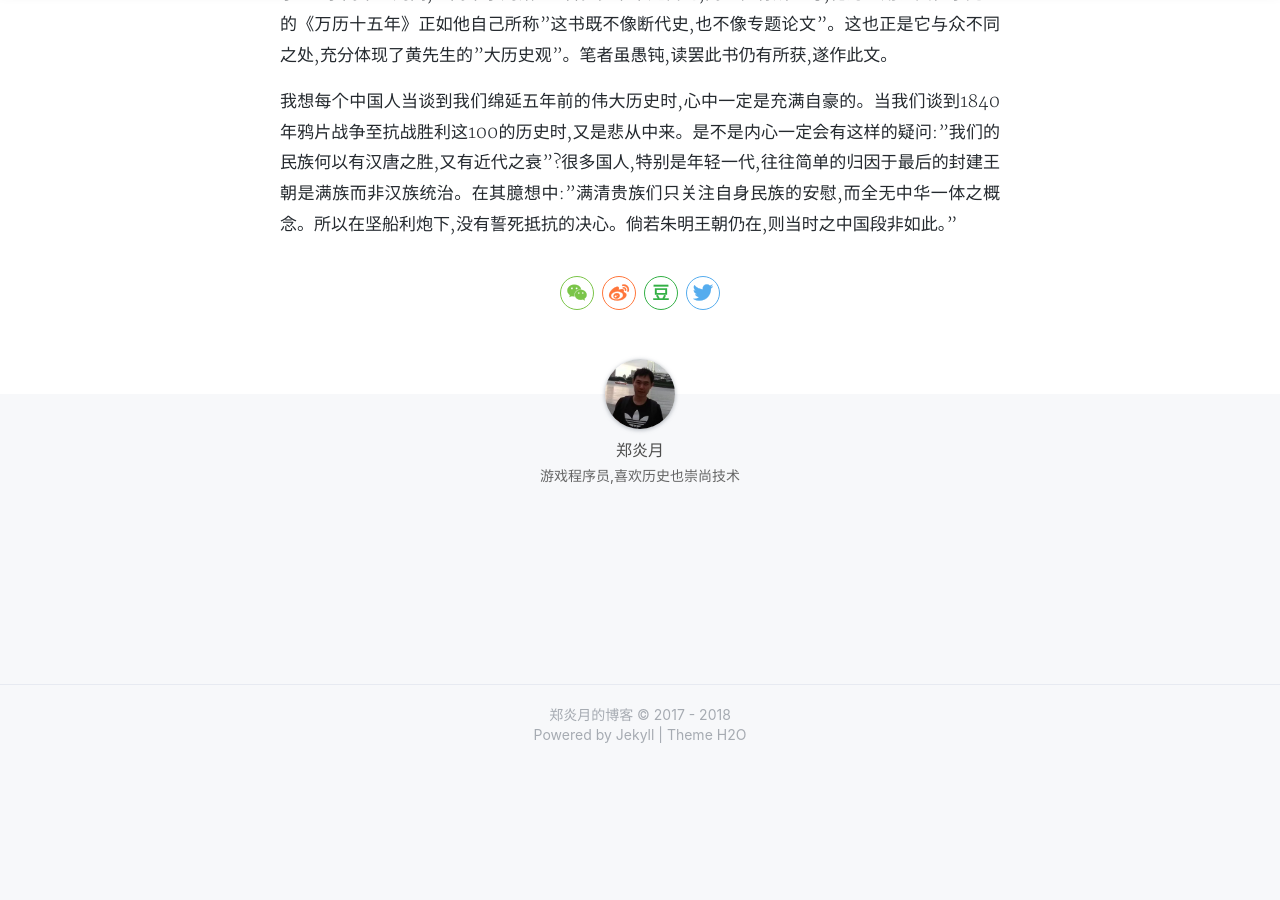
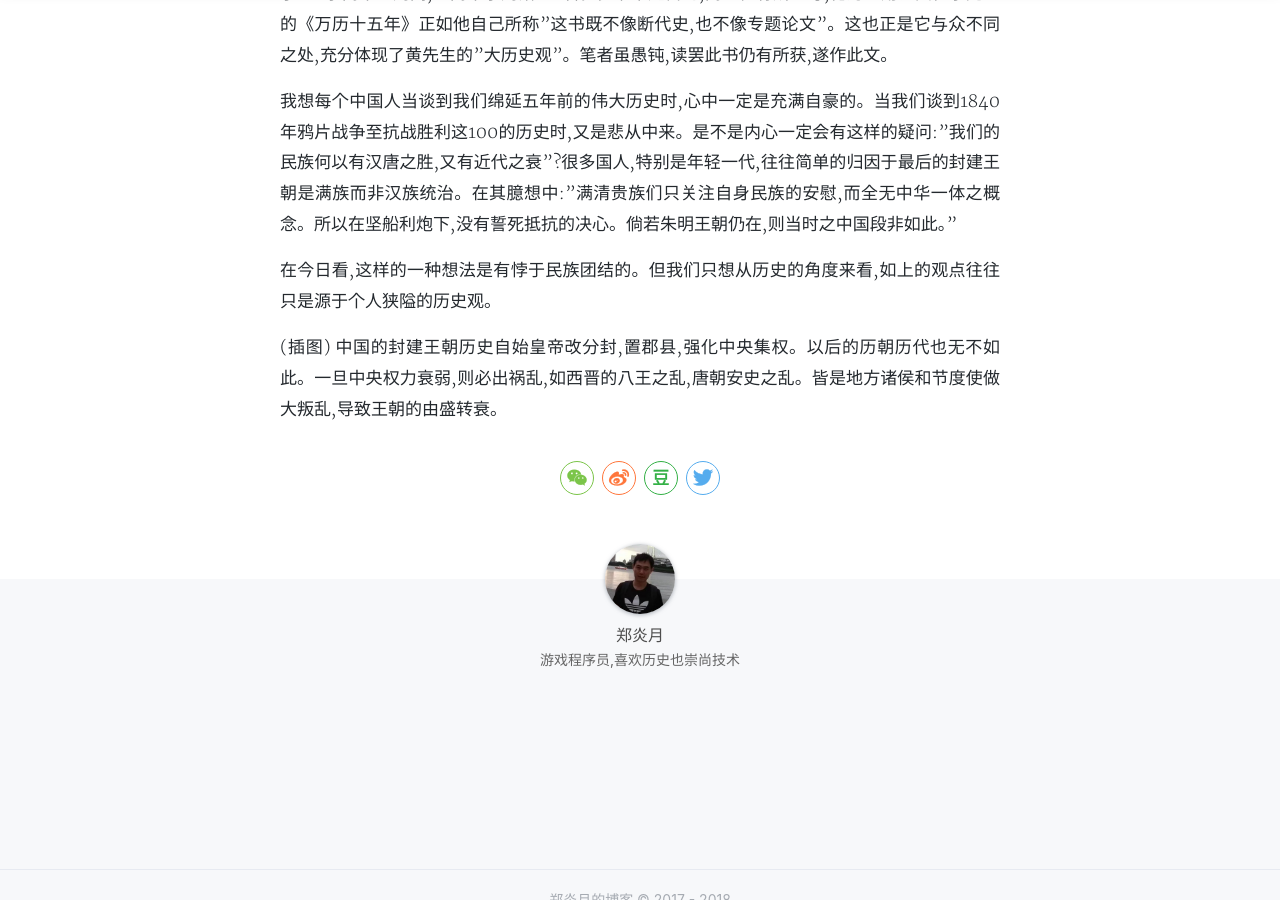
Before and after one commit to esfog/esfog.github.io, a Jekyll site: the page built from _posts/2017-05-30-the-decline-of -chinese-feudal-dynasties.md, in a window 1280 px wide and 900 px high, scrolled down 813 px. Built offline with Jekyll 4.4.1, drawn with Linux system fonts in a browser that asks for light colours; nearby versions of some CDN libraries; a style sheet for code colours, icons or effects is not loaded; before the commit the page ends 1578 px from its top, so only the background shows below that.

Commit message:
文章提交

```diff
--- a/_posts/2017-05-30-the-decline-of -chinese-feudal-dynasties.md
+++ b/_posts/2017-05-30-the-decline-of -chinese-feudal-dynasties.md
@@ -15,3 +15,8 @@ tags: 历史 明史 读书
 子曰"学而不思则罔,思而不学则殆"。看多少书不是目的,而重在有所思考,化为己用。黄仁宇先生的《万历十五年》正如他自己所称"这书既不像断代史,也不像专题论文"。这也正是它与众不同之处,充分体现了黄先生的"大历史观"。笔者虽愚钝,读罢此书仍有所获,遂作此文。
 
 我想每个中国人当谈到我们绵延五年前的伟大历史时,心中一定是充满自豪的。当我们谈到1840年鸦片战争至抗战胜利这100的历史时,又是悲从中来。是不是内心一定会有这样的疑问:"我们的民族何以有汉唐之胜,又有近代之衰"?很多国人,特别是年轻一代,往往简单的归因于最后的封建王朝是满族而非汉族统治。在其臆想中:"满清贵族们只关注自身民族的安慰,而全无中华一体之概念。所以在坚船利炮下,没有誓死抵抗的决心。倘若朱明王朝仍在,则当时之中国段非如此。"
+
+在今日看,这样的一种想法是有悖于民族团结的。但我们只想从历史的角度来看,如上的观点往往只是源于个人狭隘的历史观。
+
+(插图)
+中国的封建王朝历史自始皇帝改分封,置郡县,强化中央集权。以后的历朝历代也无不如此。一旦中央权力衰弱,则必出祸乱,如西晋的八王之乱,唐朝安史之乱。皆是地方诸侯和节度使做大叛乱,导致王朝的由盛转衰。
```
